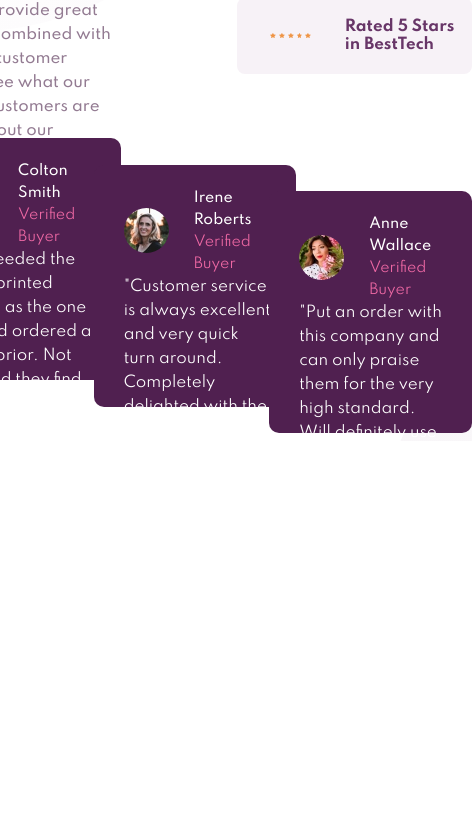
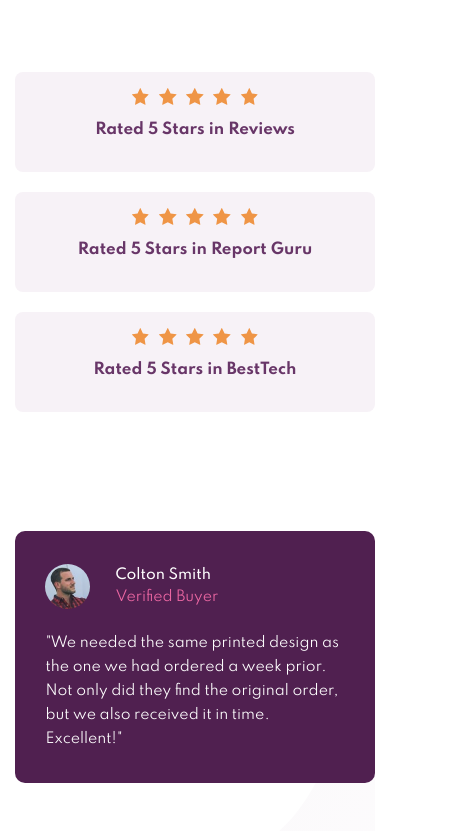
Before and after one commit to Maddouchhamza/social-proof-section-master, a plain HTML site: page index.html in a window 390 px wide. Shown: the part 332-1163 px from the top of the page, 472 px wide, since content can reach past the window. Before the commit the page ends 860 px from the top, so only its background shows below. Drawn offline with Linux system fonts and the light colour scheme.

Commit message:
Challenge done (Responsive version)

```diff
--- a/index.html
+++ b/index.html
@@ -97,12 +97,12 @@
       </section>
     </div>
   </div>
+  <div class="attribution">
+    Challenge by
+    <a href="https://www.frontendmentor.io?ref=challenge" target="_blank">Frontend Mentor</a>. Coded by <a
+      href="https://github.com/Maddouchhamza">Maddouch Hamza</a>.
+  </div>
 </body>
 
-<!-- <div class="attribution">
-  Challenge by
-  <a href="https://www.frontendmentor.io?ref=challenge" target="_blank">Frontend Mentor</a>. Coded by <a href="#">Your
-    Name Here</a>.
-</div> -->
 
 </html>
--- a/style.css
+++ b/style.css
@@ -3,11 +3,18 @@ body{
     height: 100vh;
     font-family: "Spartan", sans-serif;
     display: flex;
+    flex-direction: column;
+    position: relative;
     justify-content: center;
     align-items: center;
     background-image: url(./images/bg-pattern-top-desktop.svg), url(./images/bg-pattern-bottom-desktop.svg);
     background-repeat: no-repeat, no-repeat;
     background-position: 0px 0px, 400px 100px;
+}
+.attribution{
+    position: relative;
+    bottom: 0px;
+    top: 100px;
 }
 .container{
     height: 70vh;
@@ -151,3 +158,148 @@ span{
 .description{
     line-height: 24px;
 }
+
+@media screen and (max-width:425px){
+    body{
+        height: 220vh;
+        display: flex;
+        justify-content: center;
+        align-items: center;
+        background-image: url(./images/bg-pattern-top-mobile.svg), url(./images/bg-pattern-bottom-mobile.svg);
+        background-repeat: no-repeat, no-repeat;
+        background-position: 0px 0px, 0px 1030px;
+    }
+    .container{
+        height: 210vh;
+        margin-left: 2%;
+        margin-right: 2%;
+        display: grid;
+        grid-template-columns: 100%;
+        grid-template-rows: 20% 20% 60%;
+        gap: 10px 0px;
+    }
+    .intro{
+        grid-column: 1/2;
+        grid-row: 1/2;
+        display: flex;
+        flex-direction: column;
+        justify-content: center;
+        align-items: center;
+        text-align: center;
+    }
+    .title{
+        color: hsl(300, 32%, 31%);
+        font-weight: 700;
+        font-size: 32px;
+        line-height: 30px;
+        padding-top: 1rem;
+        padding-right: 1rem;
+        padding-left: 1rem;
+    }
+    .resume{
+        color: hsl(303, 10%, 53%);
+        font-size: 15px;
+        font-weight: 500;
+        line-height: 24px;
+        padding-top: 1.5rem;
+        padding-right: 0rem;
+    }
+
+    .all-rates{
+        grid-column: 1/2;
+        grid-row: 2/3;
+        display: grid;
+        grid-template-columns: 100%;
+        grid-template-rows: 33% 33% 33%;
+        row-gap: 3px;
+        align-items: center;
+    }
+    #one{
+        grid-row: 1/2;
+        justify-self: center;
+        align-self: center;
+    }
+    #two{
+        grid-row: 2/3;
+        justify-self: center;
+    }
+    #tree{
+        grid-row: 3/4;
+        justify-self: center;
+        align-self: center;
+    }
+    .rate{
+        background-color: hsl(300, 24%, 96%);
+        width: 100%;
+        padding-top: 0px;
+        padding-bottom: 0px;
+        height: 85%;
+        border-radius: 8px;
+        display: flex;
+        flex-direction: column;
+        align-items: center;
+        justify-content: none;
+        color: hsl(300, 32%, 31%);
+        font-weight: 700;
+        font-size: 15px;
+    }
+    .stars{
+        display: flex;
+        justify-content: center;
+        justify-content: space-around;
+        align-items: center;
+        width: 38%;
+        margin-left: 0rem;
+        margin-right: 0rem;
+        padding-top: 16px;
+        padding-bottom: 16px;
+    }
+    .stars img{
+        width: 13%;
+    }
+
+    .cards{
+        grid-column: 1/2;
+        grid-row: 3/4;
+        display: grid;
+        grid-template-columns: 100%;
+        grid-row: 33.3% 33.3% 33.3%;
+    }
+    .smith{
+        width: fit-content;
+        grid-column: 1/2;
+        grid-row: 1/2;
+        align-self: flex-end;
+        justify-self: center;
+    }
+    .roberts{
+        width: fit-content;
+        grid-column: 1/2;
+        grid-row: 2/3;
+        align-self: center;
+        justify-self: center;
+
+    }
+    .wallace{
+        width: fit-content;
+        grid-column: 1/2;
+        grid-row: 3/4;
+        align-self: flex-start;
+        justify-self: center;
+
+    }
+    section{
+        background-color: hsl(300, 43%, 22%);
+        height: 210px;
+        display: flex;
+        flex-direction: column;
+        justify-content: space-around;
+        border-radius: 10px;
+        color: white;
+        font-size: 14px;
+        padding-left: 30px;
+        padding-right: 25px;
+        padding-top: 22px;
+        padding-bottom: 20px;
+    }
+}
```
